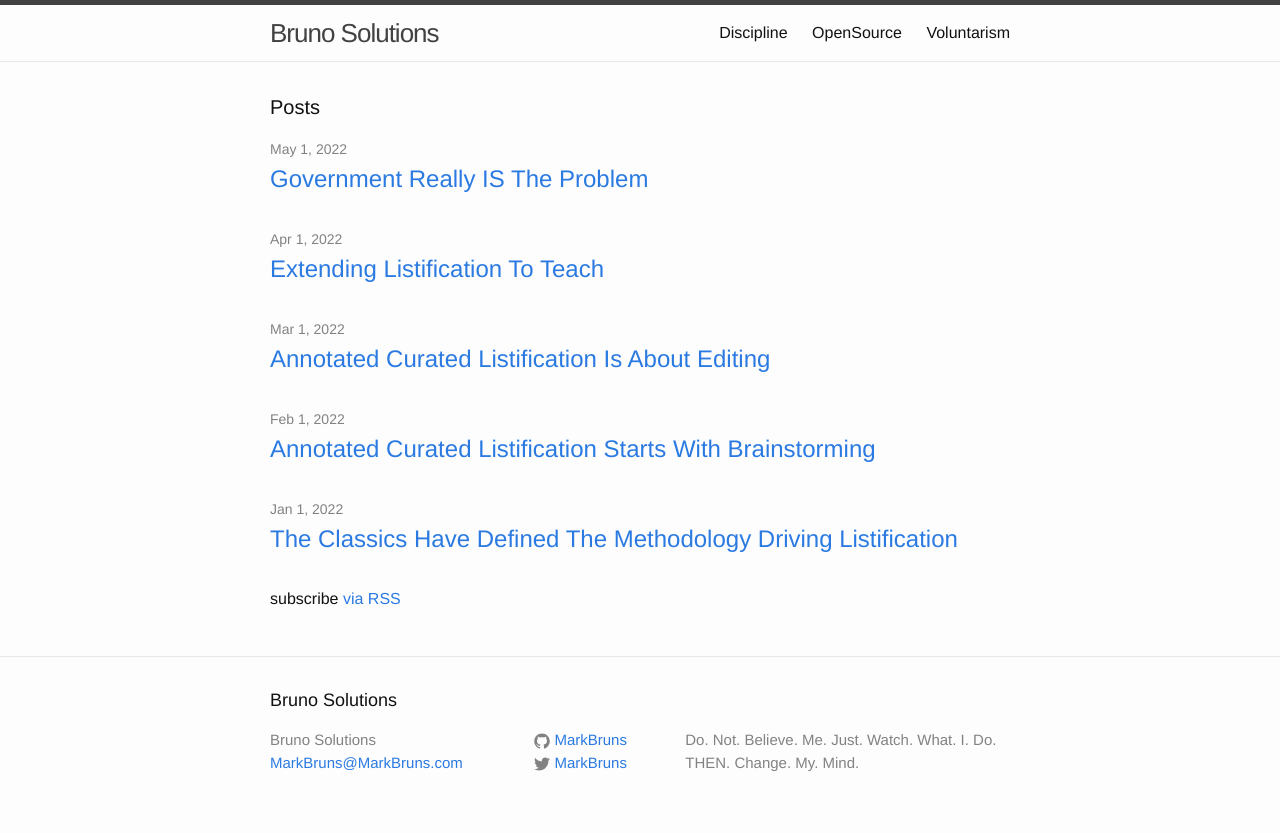
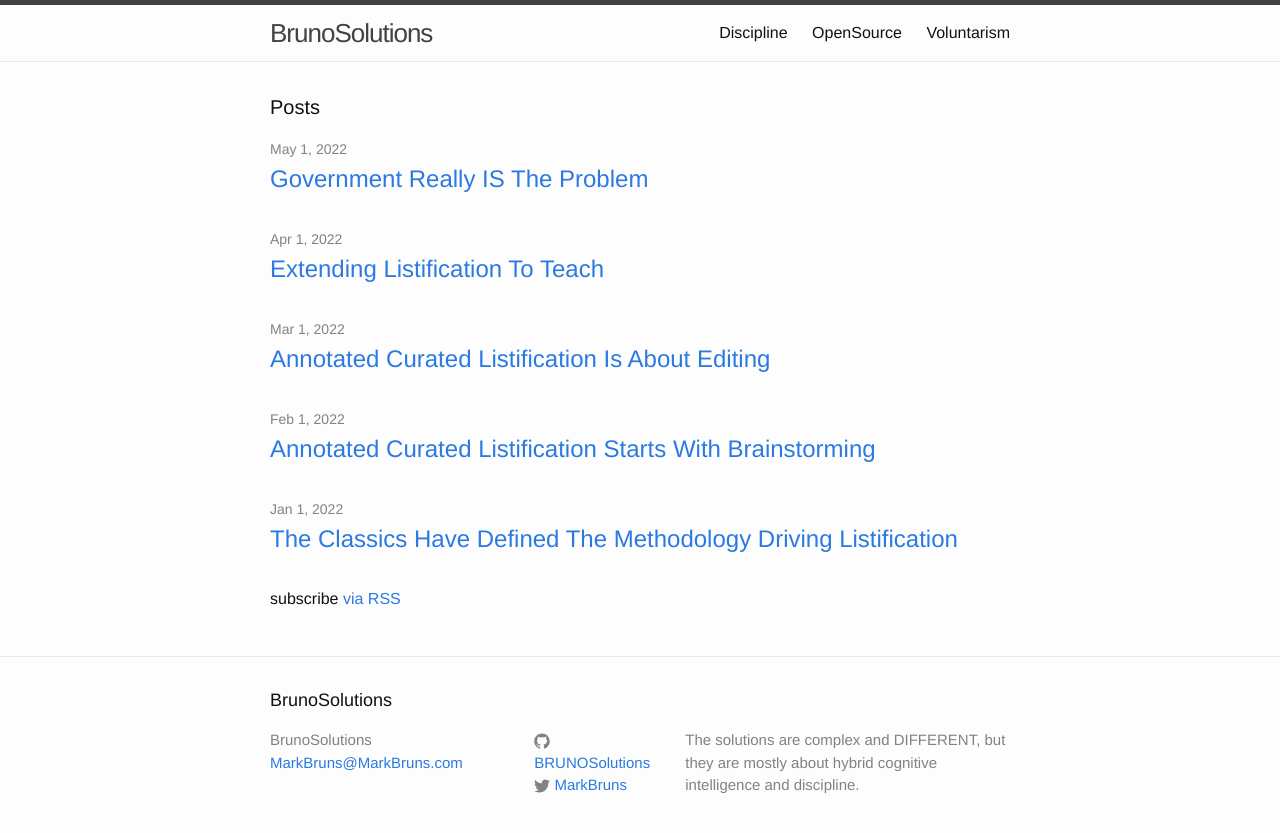
Before and after one commit to RockRapids/SHOP, a Jekyll site: the page built from index.html, in a window 1280 px wide. Shown: the top 833 px of the page. Built offline with Jekyll 4.4.1, drawn with Linux system fonts in a browser that asks for light colours.

Commit message:
description and github org name

```diff
--- a/_config.yml
+++ b/_config.yml
@@ -1,9 +1,9 @@
 # Site settings
-title: Bruno Solutions
+title: BrunoSolutions
 email: MarkBruns@MarkBruns.com
-description: Do. Not. Believe. Me. Just. Watch. What. I. Do. THEN. Change. My. Mind.
+description: The solutions are complex and DIFFERENT, but they are mostly about hybrid cognitive intelligence and discipline.
 twitter_username: MarkBruns
-github_username:  MarkBruns
+github_username:  BRUNOSolutions
 
 # Build settings
 markdown: kramdown
```
